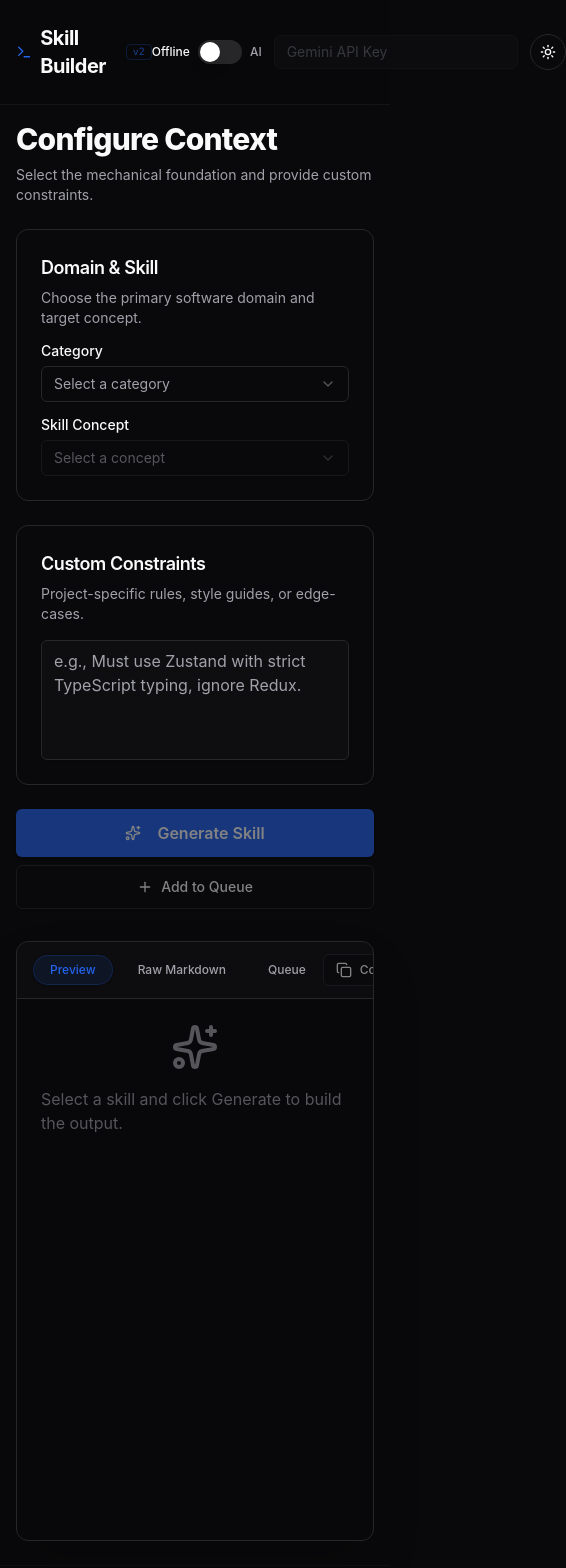
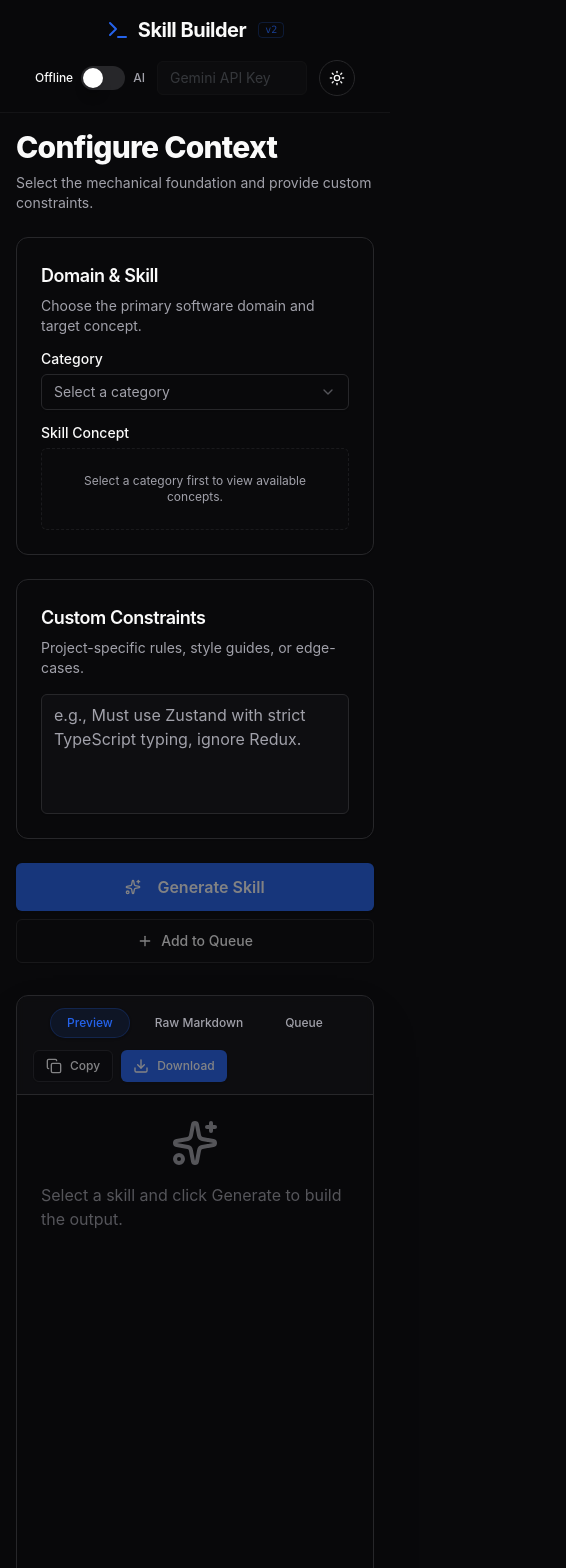
Before and after one commit to k-r-y/skill-builder, a React (Vite) app: page / in a window 390 px wide. Shown: the top 1568 px of the page, 566 px wide, since content can reach past the window. Built offline with nearby package versions, Linux system fonts and the light colour scheme.

Commit message:
style: replace skill select dropdown with checkbox-style list and improve header/tab-bar responsiveness on mobile

```diff
--- a/src/App.jsx
+++ b/src/App.jsx
@@ -178,15 +178,15 @@ function App() {
   return (
     <div className="min-h-screen bg-background text-foreground flex flex-col items-center">
       {/* Header */}
-      <header className="w-full max-w-7xl mx-auto py-6 px-4 md:px-8 border-b border-border/40 flex justify-between items-center backdrop-blur-md sticky top-0 z-10 bg-background/80">
+      <header className="w-full max-w-7xl mx-auto py-4 md:py-6 px-4 md:px-8 border-b border-border/40 flex flex-col sm:flex-row gap-4 justify-between items-center backdrop-blur-md sticky top-0 z-10 bg-background/80">
         <div className="flex items-center gap-2">
           <Terminal className="w-6 h-6 text-primary" />
           <h1 className="text-xl font-bold tracking-tight">Skill Builder</h1>
           <span className="ml-1 text-[10px] font-mono text-primary/60 border border-primary/20 rounded px-1.5 py-0.5 leading-none">v2</span>
         </div>
-        <div className="flex items-center gap-3">
+        <div className="flex flex-wrap items-center justify-center sm:justify-end gap-3 w-full sm:w-auto">
           {/* AI / Offline toggle */}
-          <div className="flex items-center gap-2 text-sm">
+          <div className="flex items-center gap-2 text-sm shrink-0">
             <span className={`text-xs font-medium transition-colors ${!useAI ? 'text-foreground' : 'text-muted-foreground'}`}>Offline</span>
             <button
               id="ai-mode-toggle"
@@ -200,20 +200,20 @@ function App() {
             <span className={`text-xs font-medium transition-colors ${useAI ? 'text-foreground' : 'text-muted-foreground'}`}>AI</span>
           </div>
 
-          <div className="relative">
+          <div className="relative shrink-0 max-w-[150px] xs:max-w-none">
             <Label htmlFor="apiKey" className="sr-only">Gemini API Key</Label>
             <input
               id="apiKey"
               type="password"
               placeholder="Gemini API Key"
               disabled={!useAI}
-              className={`px-3 py-1.5 rounded-md border border-border bg-input/50 text-sm focus:outline-none focus:ring-1 focus:ring-ring transition-opacity ${useAI ? 'opacity-100' : 'opacity-30 cursor-not-allowed'}`}
+              className={`px-3 py-1.5 w-full rounded-md border border-border bg-input/50 text-sm focus:outline-none focus:ring-1 focus:ring-ring transition-opacity ${useAI ? 'opacity-100' : 'opacity-30 cursor-not-allowed'}`}
               value={state.apiKey}
               onChange={(e) => handleStateChange('apiKey', e.target.value)}
             />
           </div>
 
-          <Button variant="ghost" size="icon" onClick={toggleTheme} className="rounded-full w-9 h-9 border border-border">
+          <Button variant="ghost" size="icon" onClick={toggleTheme} className="rounded-full w-9 h-9 border border-border shrink-0">
             {theme === 'dark' ? <Sun className="w-4 h-4" /> : <Moon className="w-4 h-4" />}
             <span className="sr-only">Toggle theme</span>
           </Button>
@@ -246,13 +246,51 @@ function App() {
               </div>
 
               <div className="flex flex-col gap-2">
-                <Label>Skill Concept</Label>
-                <Select disabled={!state.categoryId} value={state.skillId} onValueChange={(v) => handleStateChange('skillId', v)}>
-                  <SelectTrigger><SelectValue placeholder="Select a concept" /></SelectTrigger>
-                  <SelectContent>
-                    {filteredSkills.map(s => <SelectItem key={s.id} value={s.id}>{s.name}</SelectItem>)}
-                  </SelectContent>
-                </Select>
+                <Label className="flex justify-between items-center">
+                  <span>Skill Concept</span>
+                  {state.skillId && (
+                    <span className="text-[10px] text-primary bg-primary/10 px-2 py-0.5 rounded-full font-mono font-medium">
+                      Selected
+                    </span>
+                  )}
+                </Label>
+                {!state.categoryId ? (
+                  <div className="text-xs text-muted-foreground bg-muted/5 border border-dashed border-border/60 p-4 rounded-md text-center py-6">
+                    Select a category first to view available concepts.
+                  </div>
+                ) : (
+                  <div className="max-h-[240px] overflow-y-auto border border-border/50 rounded-md bg-input/10 p-2 flex flex-col gap-1">
+                    {filteredSkills.map(s => {
+                      const isSelected = state.skillId === s.id;
+                      return (
+                        <div
+                          key={s.id}
+                          onClick={() => handleStateChange('skillId', s.id)}
+                          className={`flex items-center justify-between px-3 py-2 rounded-md cursor-pointer border transition-all duration-150 select-none group ${
+                            isSelected
+                              ? 'bg-primary/10 border-primary/50 text-foreground font-semibold'
+                              : 'bg-transparent border-transparent hover:bg-muted/40 text-muted-foreground hover:text-foreground'
+                          }`}
+                        >
+                          <div className="flex items-center gap-2.5 min-w-0 w-full">
+                            <div className={`w-3.5 h-3.5 rounded flex items-center justify-center border transition-all duration-150 shrink-0 ${
+                              isSelected
+                                ? 'bg-primary border-primary text-primary-foreground'
+                                : 'border-muted-foreground/30 bg-background group-hover:border-muted-foreground/50'
+                            }`}>
+                              {isSelected && (
+                                <svg xmlns="http://www.w3.org/2000/svg" viewBox="0 0 24 24" fill="none" stroke="currentColor" strokeWidth="3" strokeLinecap="round" strokeLinejoin="round" className="w-2.5 h-2.5">
+                                  <polyline points="20 6 9 17 4 12"></polyline>
+                                </svg>
+                              )}
+                            </div>
+                            <span className="text-xs leading-tight truncate">{s.name}</span>
+                          </div>
+                        </div>
+                      );
+                    })}
+                  </div>
+                )}
               </div>
 
               {selectedSkill && (
@@ -330,8 +368,8 @@ function App() {
         {/* ── Right Column ─────────────────────────────────────────────── */}
         <div className="lg:col-span-8 flex flex-col min-h-[600px] border border-border bg-card/50 rounded-xl overflow-hidden shadow-2xl relative backdrop-blur-sm">
           <Tabs defaultValue="preview" className="flex flex-col h-full w-full">
-            <div className="flex items-center justify-between px-4 py-3 border-b border-border bg-muted/20">
-              <TabsList className="bg-transparent gap-2 h-auto p-0">
+            <div className="flex flex-col sm:flex-row sm:items-center justify-between gap-3 px-4 py-3 border-b border-border bg-muted/20">
+              <TabsList className="bg-transparent gap-2 h-auto p-0 flex-wrap">
                 <TabsTrigger value="preview" className="data-[state=active]:bg-primary/10 data-[state=active]:text-primary border border-transparent data-[state=active]:border-primary/20 rounded-full px-4 py-1.5 text-xs font-medium transition-all">
                   Preview
                 </TabsTrigger>
```
